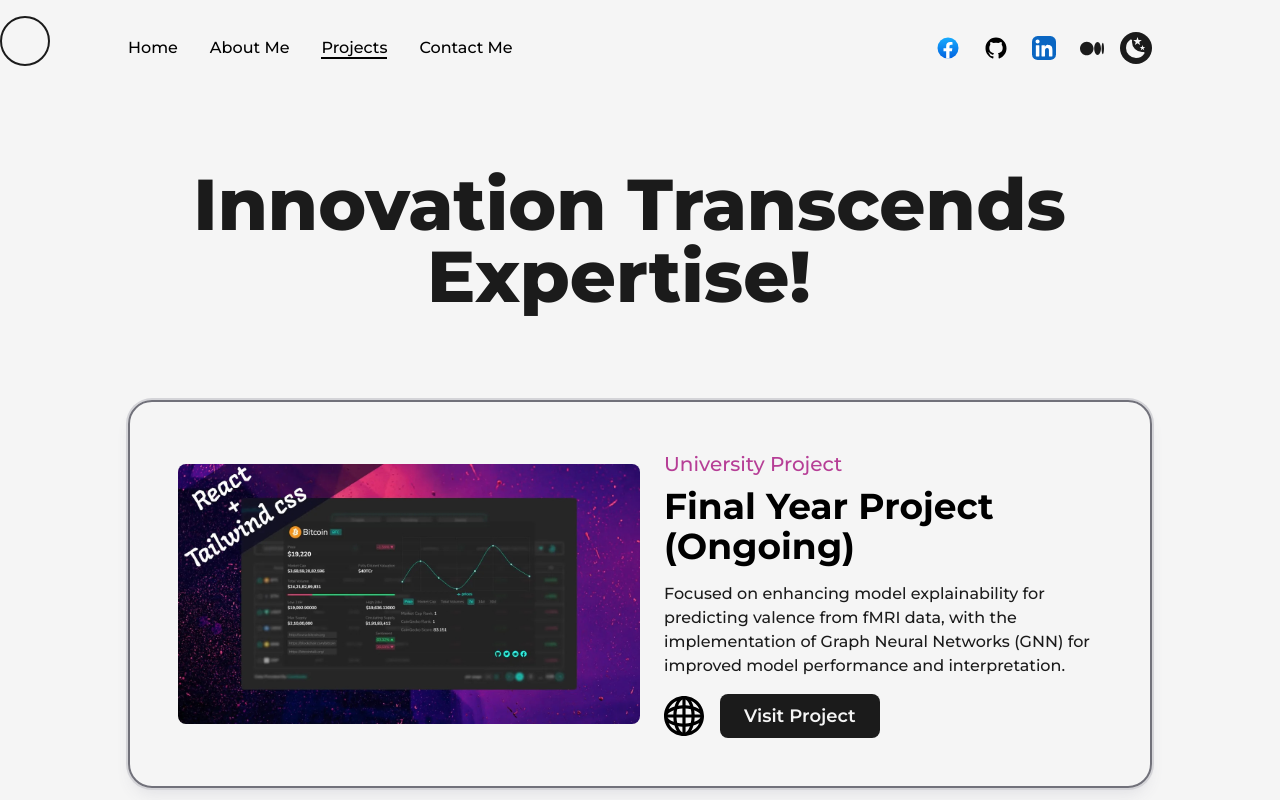
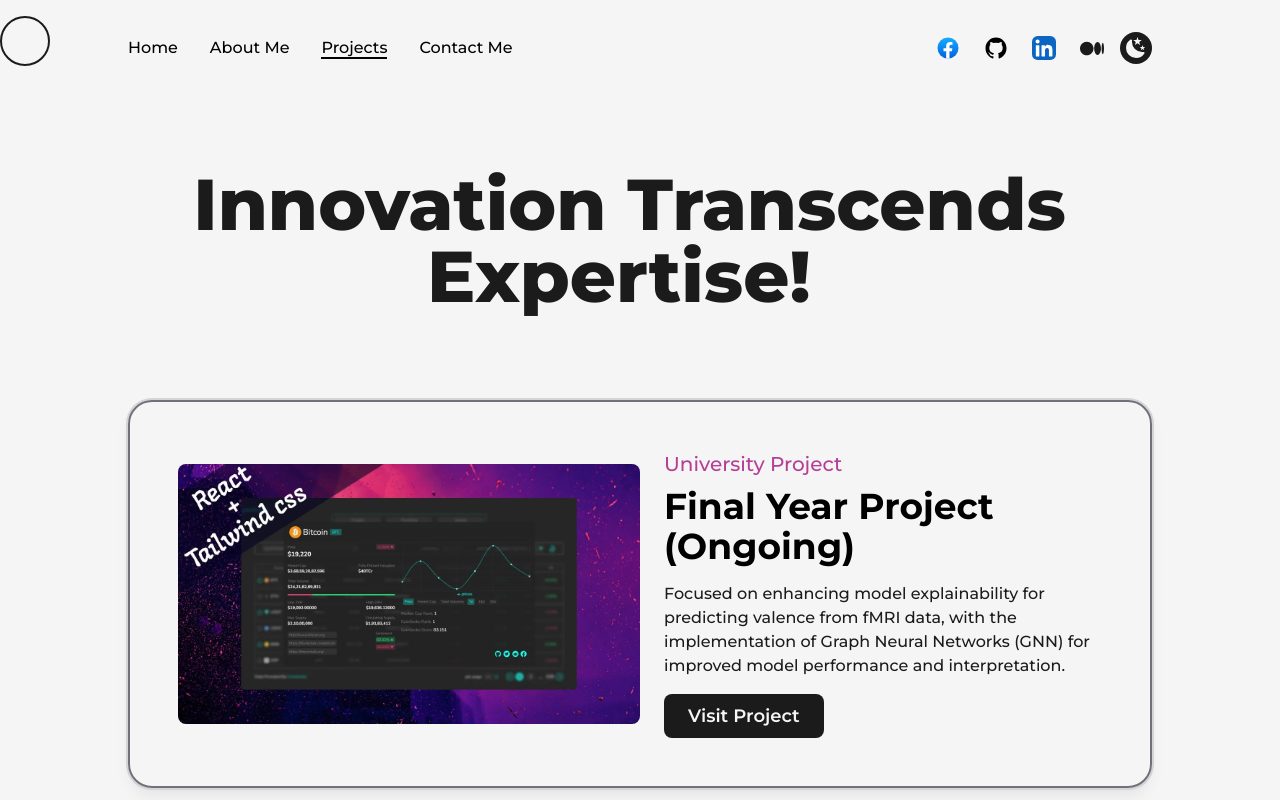
Before and after one commit to nadeeshaMadusanka99/personal_portfolio, a Next.js app: page /projects in a window 1280 px wide. Shown: the top 800 px of the page. Built offline with nearby package versions, Linux system fonts and the light colour scheme.

Commit message:
Add conditional rendering to the web link in projects

```diff
--- a/src/components/AboutMe/Skills.js
+++ b/src/components/AboutMe/Skills.js
@@ -43,6 +43,7 @@ const Skills = () => {
       >
         ( Languages / Frameworks / Libraries / Tools )
       </motion.h2>
+      {/* TODO: Add all the icons to the project removing links*/}
       <div className="flex flex-row justify-around flex-wrap  gap-12 items-center w-full mb-3 px-2">
         {IconsRender.map((image, index) => (
           <SkillDataProvider
--- a/src/components/Project/ProjectCard.js
+++ b/src/components/Project/ProjectCard.js
@@ -15,10 +15,8 @@ export const ProjectCard = ({ type, img, title, summary, link = null, github })
       ring-2 ring-zinc-300 border-2 border-solid border-zinc-500 shadow-lg shadow-zinc-200  p-12  dark:shadow-md dark:border-zinc-500 dark:bg-card dark:text-light dark:ring-zinc-300 dark:shadow-zinc-200 lg:flex-col lg:p-8 xs:rounded-2xl xs:rounded-br-3xl xs:p-4"
     >
 
-      <Link
-        href={link}
-        target="_blank"
-        className="w-1/2 cursor-pointer overflow-hidden rounded-lg lg:w-full "
+      <div
+        className="w-1/2 overflow-hidden rounded-lg lg:w-full "
       >
         <FramerImage
           src={img}
@@ -29,11 +27,12 @@ export const ProjectCard = ({ type, img, title, summary, link = null, github })
           priority
           sizes="(max-width: 768px) 100vw, (max-width: 1200px) 50vw, 50vw"
         />
-      </Link>
+      </div>
       <div className="w-1/2 flex flex-col items-start justify-between pl-6 lg:w-full lg:pl-0 lg:pt-6">
         <span className="text-primary font-medium text-xl dark:text-primaryDark xs:text-base">
           {type}
         </span>
+        {link ? (
           <Link
             href={link}
             target="_blank"
@@ -43,21 +42,29 @@ export const ProjectCard = ({ type, img, title, summary, link = null, github })
               {title}
             </h2>
           </Link>
+        ) : (
+          <h2 className="my-2 w-full text-left text-4xl font-bold md:text-base sm:my-1">
+            {title}
+          </h2>
+        )}
+
         <p className="my-2 font-medium text-dark dark:text-light sm:text-sm">
           {summary}
         </p>
 
-        <div className="mt-2 flex items-center ">
-          <Link href={github} target="_blank" className="w-10 ">
-            <WebIcon className="" />
-          </Link>
+        <div className="mt-2 flex items-center gap-2">
           <Link
             href={github}
             target="_blank"
-            className="ml-4 rounded-lg bg-dark text-light p-2 px-6 text-lg font-semibold dark:bg-light dark:text-dark dark:hover:bg-dark dark:hover:text-light dark:hover:border-light dark:hover:border sm:px-4 sm:text-base"
+            className="rounded-lg bg-dark text-light p-2 px-6 text-lg font-semibold dark:bg-light dark:text-dark dark:hover:bg-dark dark:hover:text-light dark:hover:border-light dark:hover:border sm:px-4 sm:text-base"
           >
             Visit Project
           </Link>
+          {link && (
+            <Link href={link} target="_blank" className="w-10 ">
+              <WebIcon className="" />
+            </Link>
+          )}
         </div>
       </div>
     </motion.article>
--- a/src/content/Projects.js
+++ b/src/content/Projects.js
@@ -14,7 +14,6 @@ export const dataProject = [
     title: "Final Year Project (Ongoing)",
     summary:
       "Focused on enhancing model explainability for predicting valence from fMRI data, with the implementation of Graph Neural Networks (GNN) for improved model performance and interpretation.",
-    link: "/",
     github: "",
     type: "University Project",
     img: project1,
--- a/src/pages/index.js
+++ b/src/pages/index.js
@@ -26,7 +26,7 @@ export default function Home() {
                 className="!text-6xl !text-left xl:!text-5xl lg:!text-center lg:!text-6xl md:!text-5xl sm:!text-3xl"
               />
               <p className="my-4 text-base font-medium md:text-sm">
-                As a fullstack developer, I am devoted to transforming ideas
+                As a Software Engineer, I am devoted to transforming ideas
                 into cutting-edge applications for both web and mobile
                 platforms. So here discover my latest projects, showcasing my
                 proficiency and comprehensive expertise in web and mobile
```
Lines whose indentation alone changed are shown as unchanged.
